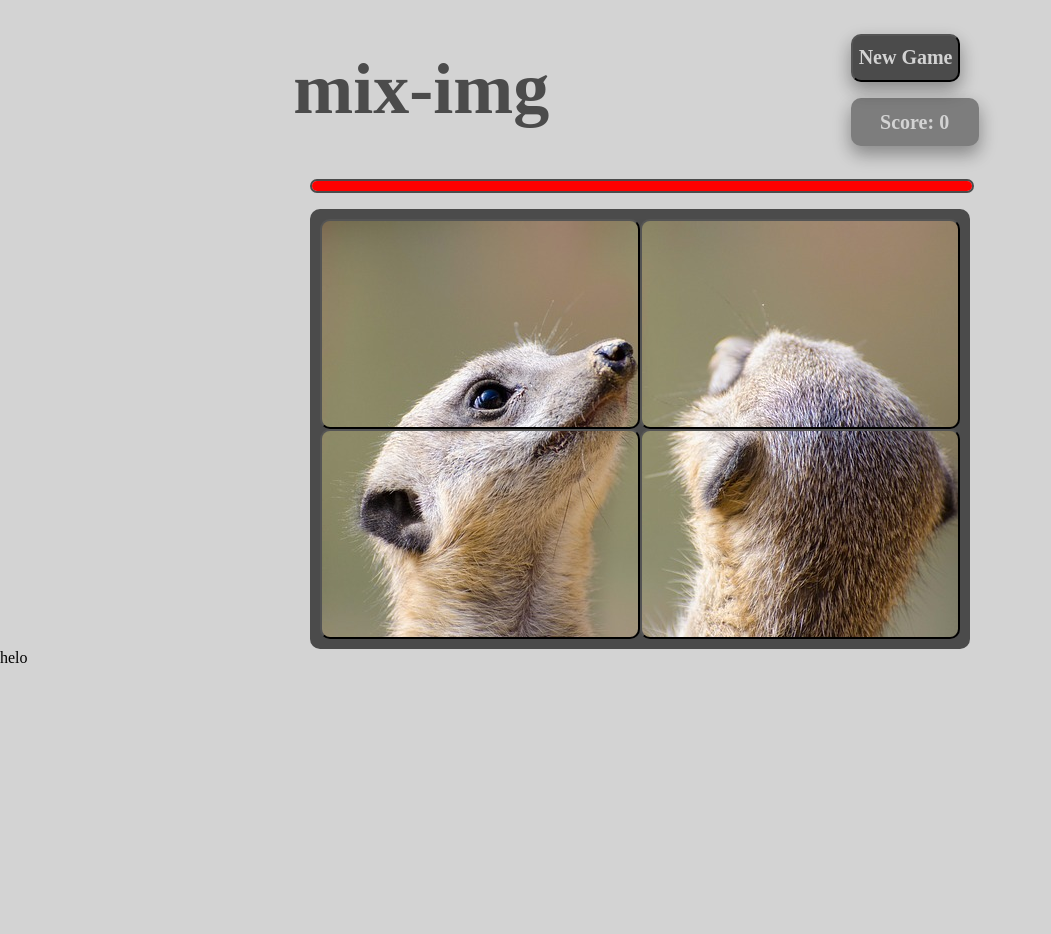
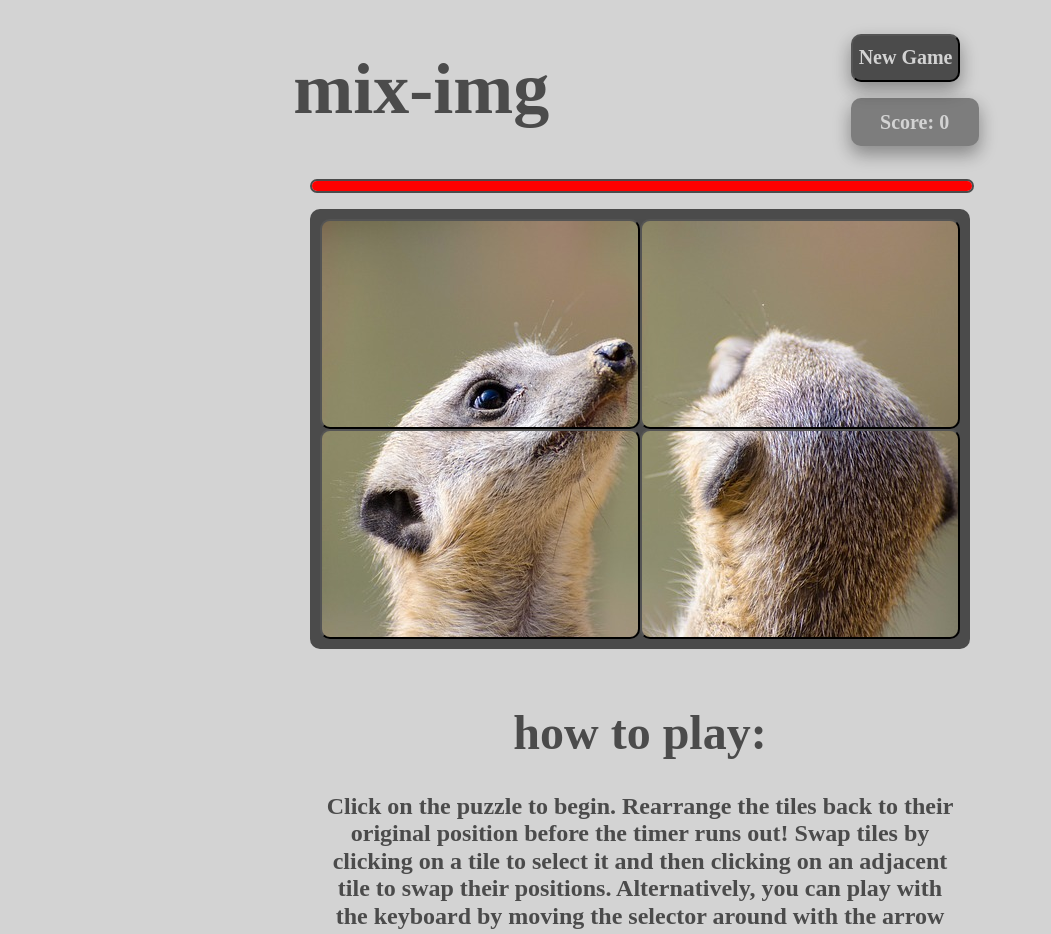
Before and after one commit to CodySelman/react-fifteen, a React (Create React App) app in the folder client/: page / in a window 1280 px wide. Shown: the top 934 px of the page, without its empty margins (0-1051 px from the left). Before the commit the page ends 800 px from the top, so only its background shows below. Built offline with nearby package versions, Linux system fonts and the light colour scheme.

Commit message:
Filled out content for how to play section. Added styles to HowToPlay component.

```diff
--- a/client/src/HowToPlay.css
+++ b/client/src/HowToPlay.css
@@ -0,0 +1,18 @@
+.HowToPlay {
+    width: 640px;
+    display: flex;
+    flex-direction: column;
+    margin: auto;
+    align-items: center;
+    margin-top: 1.5rem;
+    color: rgb(75,75,75);
+    font-weight: bold;
+    text-align: center;
+}
+.HowToPlay h1 {
+    font-size: 3rem;
+    margin-bottom: 0.5rem;
+}
+.HowToPlay p {
+    font-size: 1.5rem;
+}
--- a/client/src/HowToPlay.js
+++ b/client/src/HowToPlay.js
@@ -3,8 +3,14 @@ import './HowToPlay.css';
 
 const HowToPlay = props => {
     return(
-        <div>
-            helo
+        <div className='HowToPlay'>
+            <h1>how to play:</h1>
+            <p>Click on the puzzle to begin. Rearrange the tiles back to their original position before the timer runs out!
+                Swap tiles by clicking on a tile to select it and then clicking on an adjacent tile to swap their positions.
+                Alternatively, you can play with the keyboard by moving the selector around with the arrow keys,
+                selecting the tile you want to swap with ENTER, and then pressing up, down, left, or right to swap the
+                selected tile with an adhacent tile.
+            </p>
         </div>
     );
 };
```
